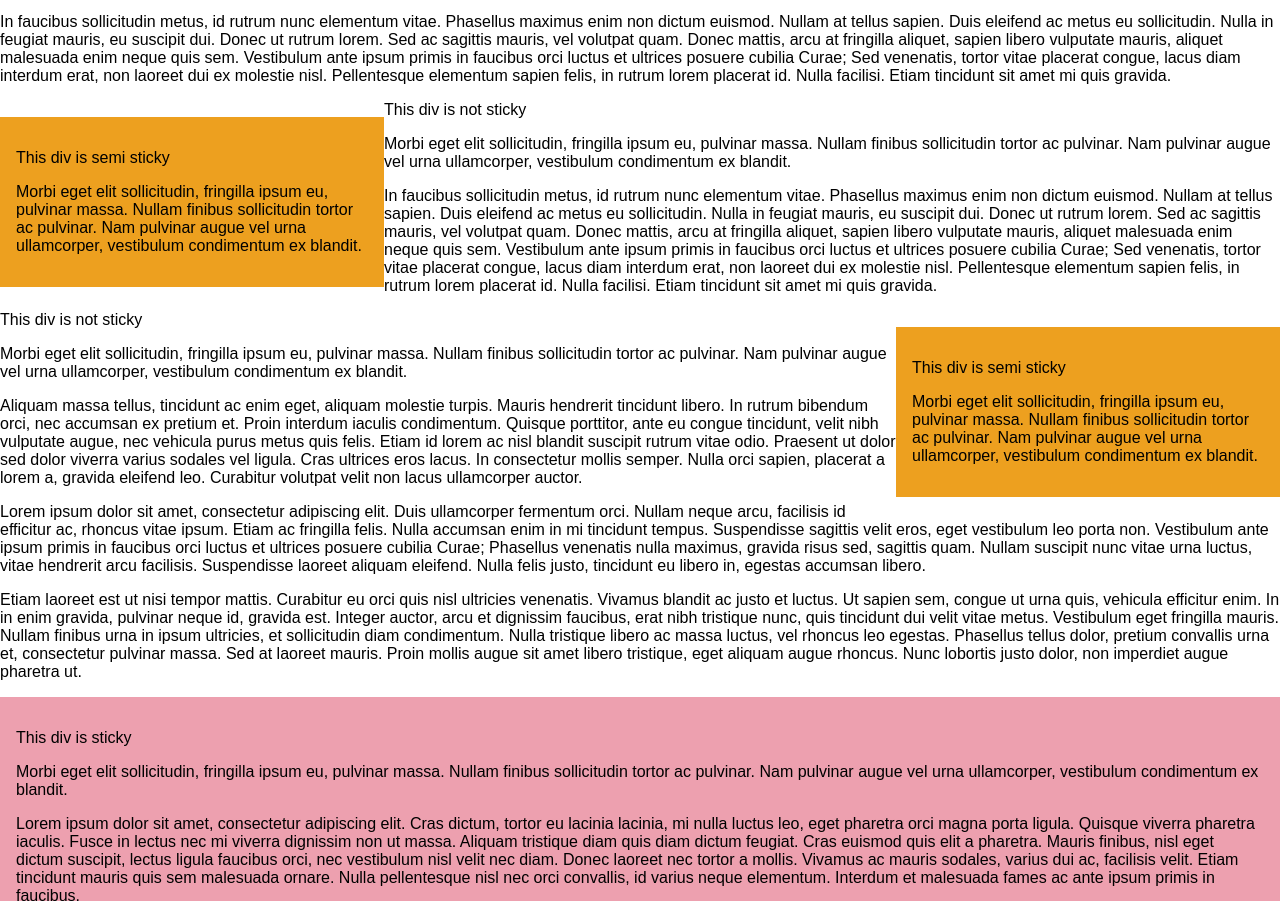
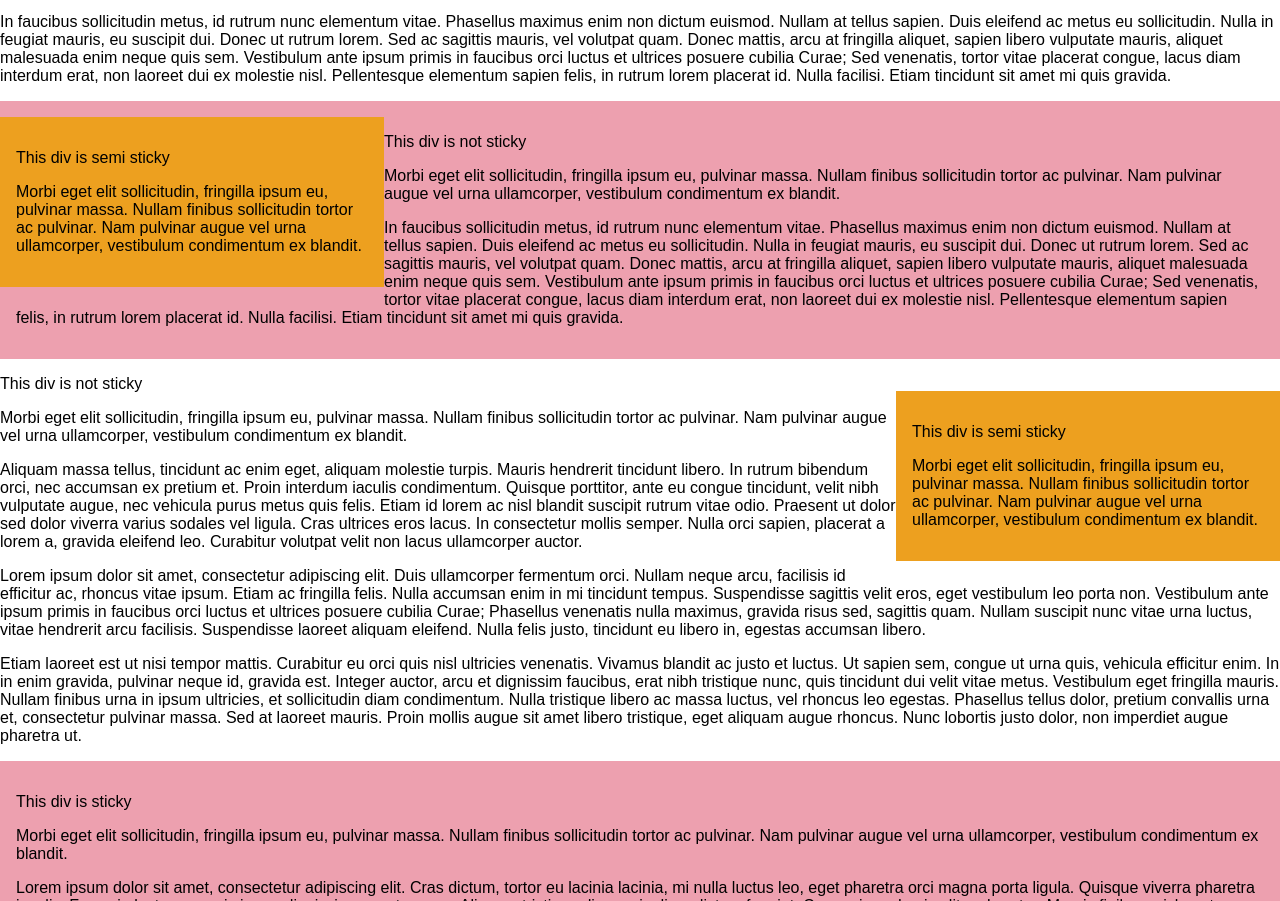
Before and after one commit to jrsouth/stickystack, a website: page index.html in a window 1280 px wide. Shown: the part 888-1789 px from the top of the page. Drawn offline with Linux system fonts and the light colour scheme.

Commit message:
Update sample file

```diff
--- a/index.html
+++ b/index.html
@@ -47,7 +47,7 @@
 </div>
 
 
-<div>
+<div class="highlight2">
 
     <p>This div is not sticky</p>
 
```
